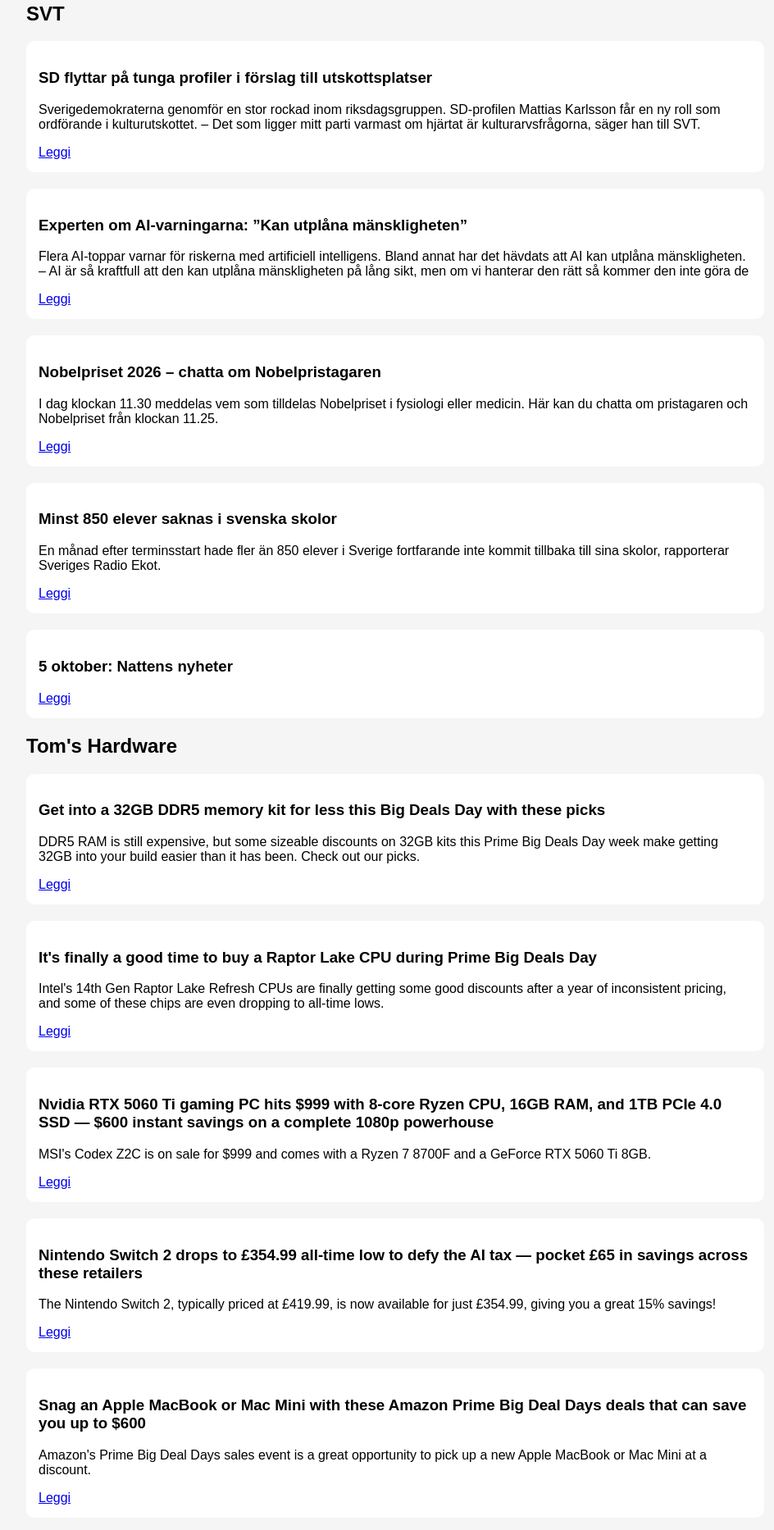
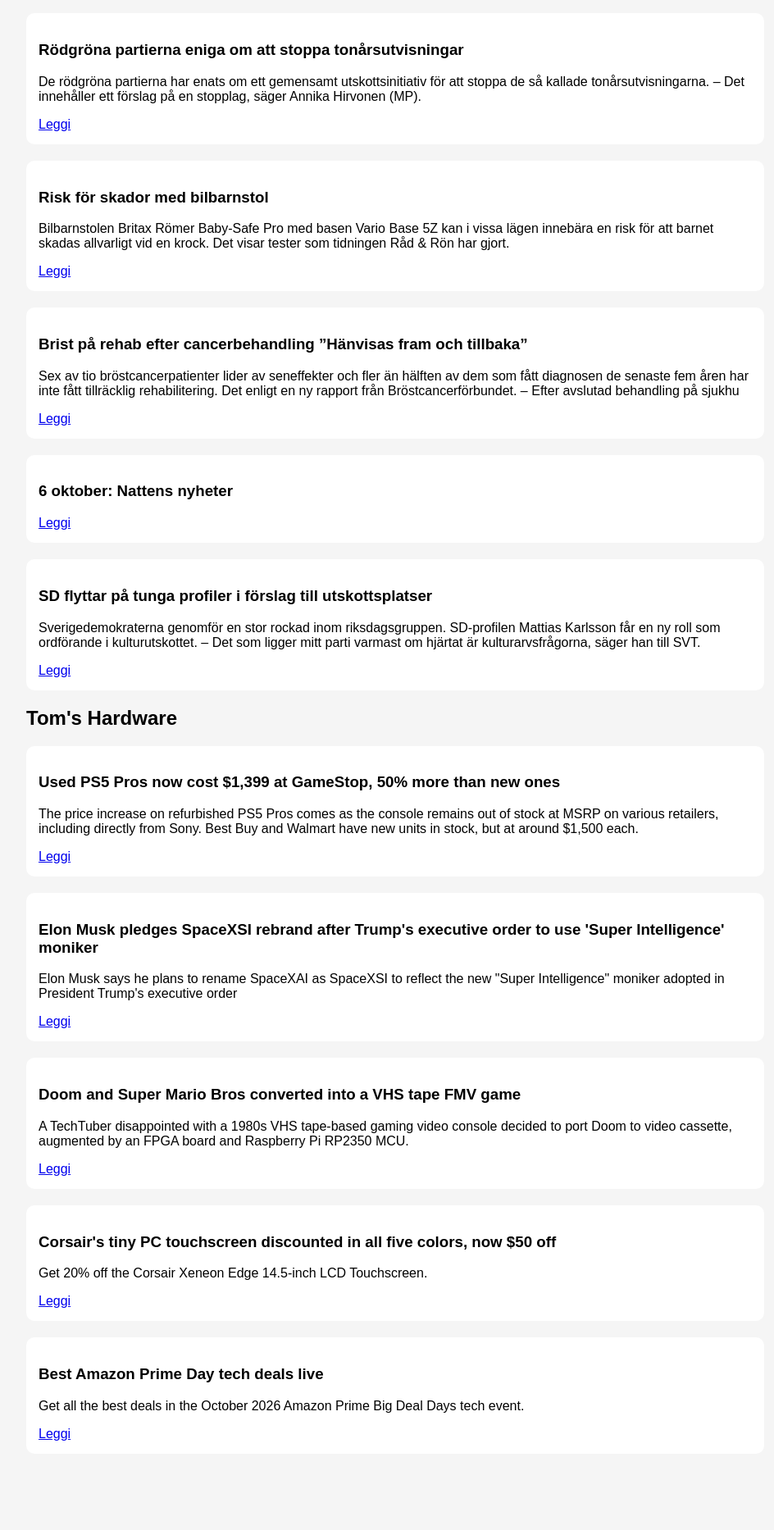
Before and after one commit to Ilasorf/SimoNews, a plain HTML site: page index.html in a window 1280 px wide. Shown: the part 931-2797 px from the top of the page at 82% size, without its empty margins (158-1102 px from the left). After the commit the page ends 2744 px from the top, so only its background shows below. Drawn offline with Linux system fonts and the light colour scheme.

Commit message:
deploy: 978ac6b45473e3cb109cf52d2974c1b5d506a33b

```diff
--- a/index.html
+++ b/index.html
@@ -24,92 +24,92 @@
 <h1>SimoNews</h1>
 <h2>ANSA</h2>
         <div class="card">
-            <h3>Deepfake audio, per realizzarli servono tre secondi di voce vera e 30 euro</h3>
-            <p>Meloni registra la voce all'ufficio marchi Ue. Le manipolazioni hanno finalità politica e frode</p>
-            <a href="https://www.ansa.it/canale_tecnologia/notizie/cybersecurity/2026/10/05/deepfake-audio-per-realizzarli-servono-tre-secondi-di-voce-vera-e-30-euro_5898ae45-4e2d-4c10-b91e-f985e1a6ea47.html">Leggi</a>
+            <h3>Il terzo atto delle proteste studentesche in Francia - FOTODIRETTA</h3>
+            <p>Continua la mobilitazione, manifestazioni nelle grandi città del Paese</p>
+            <a href="https://www.ansa.it/sito/photogallery/primopiano/2026/10/06/il-terzo-atto-delle-proteste-studentesche-in-francia-fotodiretta_102fb5ae-44d2-4cce-b6e6-3ab7e374a727.html">Leggi</a>
         </div>
 
         <div class="card">
-            <h3>Nadal torna in campo per i dieci anni della sua Academy</h3>
-            <p>Prima volta dal ritiro nel 2024. Murray, Ferrer e Thiem ospiti dell'evento a Manacor</p>
-            <a href="https://www.ansa.it/sito/videogallery/sport/2026/10/05/nadal-torna-in-campo-per-i-dieci-anni-della-sua-academy_ed2a9d16-9206-4c9d-9ec2-449b2eab6bd4.html">Leggi</a>
+            <h3>Scoperto un pianeta-fenice, è rinato dalle ceneri della sua stella</h3>
+            <p>Apre domande sul futuro del Sistema Solare dopo la morte del Sole</p>
+            <a href="https://www.ansa.it/canale_scienza/notizie/spazio_astronomia/2026/10/06/scoperto-un-pianeta-fenice-e-rinato-dalle-ceneri-della-sua-stella_7906cecf-34a9-4a4f-a9bb-721f75907ac7.html">Leggi</a>
         </div>
 
         <div class="card">
-            <h3>Massicce il doppio di Giove le stelle mancate più piccole mai viste</h3>
-            <p>Sono le nane brune viste grazie al telescopio spaziale James Webb</p>
-            <a href="https://www.ansa.it/canale_scienza/notizie/spazio_astronomia/2026/10/05/massicce-il-doppio-di-giove-le-stelle-mancate-piu-piccole-mai-viste_7f8fc73d-938b-4cba-b21d-257f8e5b5a7c.html">Leggi</a>
+            <h3>Da New York ai murales di Roma, la street art di Keith Haring</h3>
+            <p>Oltre 140 opere nella personale a Palazzo Braschi, 'l'arte è per tutti'</p>
+            <a href="https://www.ansa.it/canale_viaggi/regione/lazio/2026/10/05/da-new-york-ai-murales-di-roma-la-street-art-di-keith-haring_e5fd1111-706c-4e44-acd4-055a797d9e53.html">Leggi</a>
         </div>
 
         <div class="card">
-            <h3>Per le donne il gender gap pesa anche sull'accesso all'abitare</h3>
-            <p>Una ricerca promossa dalla Fondazione Torino Città per le Donne</p>
-            <a href="https://www.ansa.it/canale_lifestyle/notizie/societa_diritti/2026/10/05/per-le-donne-il-gender-gap-pesa-anche-sullaccesso-allabitare_e68af765-0617-407b-a838-4db5881b4058.html">Leggi</a>
+            <h3>Mix di tailoring e sportswear sfila a Parigi con Miu Miu</h3>
+            <p>Il defilé nel Palis d'Iena</p>
+            <a href="https://www.ansa.it/canale_lifestyle/notizie/moda/2026/10/05/mix-di-tailoring-e-sportswear-sfila-a-parigi-con-miu-miu_f842747b-6d54-4e3e-8891-aae581f594b6.html">Leggi</a>
         </div>
 
         <div class="card">
-            <h3>A Parma una via del centro si colora con 'l'urbanismo tattico'</h3>
-            <p>Un azione nell'ambito di Parma Capitale Europea dei Giovani 2027</p>
-            <a href="https://www.ansa.it/canale_viaggi/regione/emiliaromagna/2026/10/05/a-parma-una-via-del-centro-si-colora-con-lurbanismo-tattico_42ebaaee-1612-4404-9b3d-eee3baac57b6.html">Leggi</a>
+            <h3>Curva dei rendimenti: cosa significa quando si irripidisce o si appiattisce</h3>
+            <p></p>
+            <a href="https://www.ansa.it/native/ansacom/2026/10/06/curva-dei-rendimenti-cosa-significa-quando-si-irripidisce-o-si-appiattisce_48c61c9d-684a-4e29-a6c6-659a28cb7ca3.html">Leggi</a>
         </div>
         <h2>SVT</h2>
+        <div class="card">
+            <h3>Rödgröna partierna eniga om att stoppa tonårsutvisningar</h3>
+            <p>De rödgröna partierna har enats om ett gemensamt utskottsinitiativ för att stoppa de så kallade tonårsutvisningarna. – Det innehåller ett förslag på en stopplag, säger Annika Hirvonen (MP).</p>
+            <a href="https://www.svt.se/nyheter/inrikes/rodgrona-partierna-eniga-om-att-stoppa-tonarsutvisningar">Leggi</a>
+        </div>
+
+        <div class="card">
+            <h3>Risk för skador med bilbarnstol</h3>
+            <p>Bilbarnstolen Britax Römer Baby-Safe Pro med basen Vario Base 5Z kan i vissa lägen innebära en risk för att barnet skadas allvarligt vid en krock. Det visar tester som tidningen Råd & Rön har gjort.</p>
+            <a href="https://www.svt.se/nyheter/inrikes/risk-for-skador-med-bilbarnstolen">Leggi</a>
+        </div>
+
+        <div class="card">
+            <h3>Brist på rehab efter cancerbehandling ”Hänvisas fram och tillbaka”</h3>
+            <p>Sex av tio bröstcancerpatienter lider av seneffekter och fler än hälften av dem som fått diagnosen de senaste fem åren har inte fått tillräcklig rehabilitering. Det enligt en ny rapport från Bröstcancerförbundet. – Efter avslutad behandling på sjukhu</p>
+            <a href="https://www.svt.se/nyheter/inrikes/brist-pa-rehab-efter-cancerbehandling-hanvisas-fram-och-tillbaka">Leggi</a>
+        </div>
+
+        <div class="card">
+            <h3>6 oktober: Nattens nyheter</h3>
+            <p></p>
+            <a href="https://www.svt.se/nyheter/inrikes/6-oktober-nattens-nyheter-2gtars">Leggi</a>
+        </div>
+
         <div class="card">
             <h3>SD flyttar på tunga profiler i förslag till utskottsplatser</h3>
             <p>Sverigedemokraterna genomför en stor rockad inom riksdagsgruppen. SD-profilen Mattias Karlsson får en ny roll som ordförande i kulturutskottet. – Det som ligger mitt parti varmast om hjärtat är kulturarvsfrågorna, säger han till SVT.</p>
             <a href="https://www.svt.se/nyheter/inrikes/sd-flyttar-pa-tunga-profiler-i-forslag-till-utskottsplatser">Leggi</a>
         </div>
-
+        <h2>Tom's Hardware</h2>
         <div class="card">
-            <h3>Experten om AI-varningarna: ”Kan utplåna mänskligheten”</h3>
-            <p>Flera AI-toppar varnar för riskerna med artificiell intelligens. Bland annat har det hävdats att AI kan utplåna mänskligheten. – AI är så kraftfull att den kan utplåna mänskligheten på lång sikt, men om vi hanterar den rätt så kommer den inte göra de</p>
-            <a href="https://www.svt.se/nyheter/inrikes/experten-om-ai-varningarna-kan-utplana-manskligheten">Leggi</a>
+            <h3>Used PS5 Pros now cost $1,399 at GameStop, 50% more than new ones</h3>
+            <p>The price increase on refurbished PS5 Pros comes as the console remains out of stock at MSRP on various retailers, including directly from Sony. Best Buy and Walmart have new units in stock, but at around $1,500 each.</p>
+            <a href="https://www.tomshardware.com/video-games/playstation/used-ps5-pros-now-cost-usd1-399-at-gamestop-50-percent-more-than-new-ones-retailer-bumps-price-of-refurbished-consoles-as-brand-new-units-remain-out-of-stock">Leggi</a>
         </div>
 
         <div class="card">
-            <h3>Nobelpriset 2026 – chatta om Nobelpristagaren</h3>
-            <p>I dag klockan 11.30 meddelas vem som tilldelas Nobelpriset i fysiologi eller medicin. Här kan du chatta om pristagaren och Nobelpriset från klockan 11.25.</p>
-            <a href="https://www.svt.se/nyheter/inrikes/nobelpriset-2026-chatta-om-nobelpristagaren">Leggi</a>
+            <h3>Elon Musk pledges SpaceXSI rebrand after Trump's executive order to use 'Super Intelligence' moniker</h3>
+            <p>Elon Musk says he plans to rename SpaceXAI as SpaceXSI to reflect the new "Super Intelligence" moniker adopted in President Trump's executive order</p>
+            <a href="https://www.tomshardware.com/tech-industry/artificial-intelligence/elon-musk-pledges-spacexsi-rebrand-after-trumps-executive-order-to-use-super-intelligence-moniker-president-trump-has-signed-the-executive-order-to-replace-artificial-intelligence">Leggi</a>
         </div>
 
         <div class="card">
-            <h3>Minst 850 elever saknas i svenska skolor</h3>
-            <p>En månad efter terminsstart hade fler än 850 elever i Sverige fortfarande inte kommit tillbaka till sina skolor, rapporterar Sveriges Radio Ekot.</p>
-            <a href="https://www.svt.se/nyheter/inrikes/minst-850-elever-saknas-i-svenska-skolor">Leggi</a>
+            <h3>Doom and Super Mario Bros converted into a VHS tape FMV game</h3>
+            <p>A TechTuber disappointed with a 1980s VHS tape-based gaming video console decided to port Doom to video cassette, augmented by an FPGA board and Raspberry Pi RP2350 MCU.</p>
+            <a href="https://www.tomshardware.com/video-games/retro-gaming/doom-and-super-mario-bros-converted-into-a-vhs-tape-fmv-game-it-looks-and-sounds-authentic-but-suffers-from-familiar-fmv-interaction-limitations">Leggi</a>
         </div>
 
         <div class="card">
-            <h3>5 oktober: Nattens nyheter</h3>
-            <p></p>
-            <a href="https://www.svt.se/nyheter/inrikes/5-oktober-nattens-nyheter-kvg2cf">Leggi</a>
-        </div>
-        <h2>Tom's Hardware</h2>
-        <div class="card">
-            <h3>Get into a 32GB DDR5 memory kit for less this Big Deals Day with these picks</h3>
-            <p>DDR5 RAM is still expensive, but some sizeable discounts on 32GB kits this Prime Big Deals Day week make getting 32GB into your build easier than it has been. Check out our picks.</p>
-            <a href="https://www.tomshardware.com/pc-components/these-32gb-ddr5-memory-kits-are-the-cheapest-available-on-the-market-we-found-the-cheapest-one-around-plus-amd-and-intel-tailored-options">Leggi</a>
+            <h3>Corsair's tiny PC touchscreen discounted in all five colors, now $50 off</h3>
+            <p>Get 20% off the Corsair Xeneon Edge 14.5-inch LCD Touchscreen.</p>
+            <a href="https://www.tomshardware.com/pc-components/corsairs-tiny-pc-touchscreen-discounted-in-all-five-colors-now-usd50-off-xeneon-edge-14-5-inch-lcd-touchscreen-hits-usd199-99">Leggi</a>
         </div>
 
         <div class="card">
-            <h3>It's finally a good time to buy a Raptor Lake CPU during Prime Big Deals Day</h3>
-            <p>Intel's 14th Gen Raptor Lake Refresh CPUs are finally getting some good discounts after a year of inconsistent pricing, and some of these chips are even dropping to all-time lows.</p>
-            <a href="https://www.tomshardware.com/pc-components/cpus/its-finally-a-good-time-to-buy-a-raptor-lake-cpu-during-prime-big-deals-day-chips-drop-to-all-time-low-prices-as-inventory-seemingly-stabilizes">Leggi</a>
-        </div>
-
-        <div class="card">
-            <h3>Nvidia RTX 5060 Ti gaming PC hits $999 with 8-core Ryzen CPU, 16GB RAM, and 1TB PCIe 4.0 SSD — $600 instant savings on a complete 1080p powerhouse</h3>
-            <p>MSI's Codex Z2C is on sale for $999 and comes with a Ryzen 7 8700F and a GeForce RTX 5060 Ti 8GB.</p>
-            <a href="https://www.tomshardware.com/pc-components/nvidia-rtx-5060-ti-gaming-pc-hits-usd999-with-8-core-ryzen-cpu-16gb-ram-and-1tb-pcie-4-0-ssd-usd600-instant-savings-on-a-complete-1080p-powerhouse">Leggi</a>
-        </div>
-
-        <div class="card">
-            <h3>Nintendo Switch 2 drops to £354.99 all-time low to defy the AI tax — pocket £65 in savings across these retailers</h3>
-            <p>The Nintendo Switch 2, typically priced at £419.99, is now available for just £354.99, giving you a great 15% savings!</p>
-            <a href="https://www.tomshardware.com/video-games/nintendo/nintendo-switch-2-drops-to-gbp354-99-all-time-low-to-defy-the-ai-tax-pocket-gbp65-in-savings-across-these-retailers">Leggi</a>
-        </div>
-
-        <div class="card">
-            <h3>Snag an Apple MacBook or Mac Mini with these Amazon Prime Big Deal Days deals that can save you up to $600</h3>
-            <p>Amazon's Prime Big Deal Days sales event is a great opportunity to pick up a new Apple MacBook or Mac Mini at a discount.</p>
-            <a href="https://www.tomshardware.com/laptops/macbooks/amazons-prime-big-deal-day-sales-have-big-savings-on-macbooks-and-mac-minis-up-to-usd600-in-savings-on-apple-hardware">Leggi</a>
+            <h3>Best Amazon Prime Day tech deals live</h3>
+            <p>Get all the best deals in the October 2026 Amazon Prime Big Deal Days tech event.</p>
+            <a href="https://www.tomshardware.com/live/news/amazon-prime-big-deal-days-2026-day-one">Leggi</a>
         </div>
         </body></html>
```
